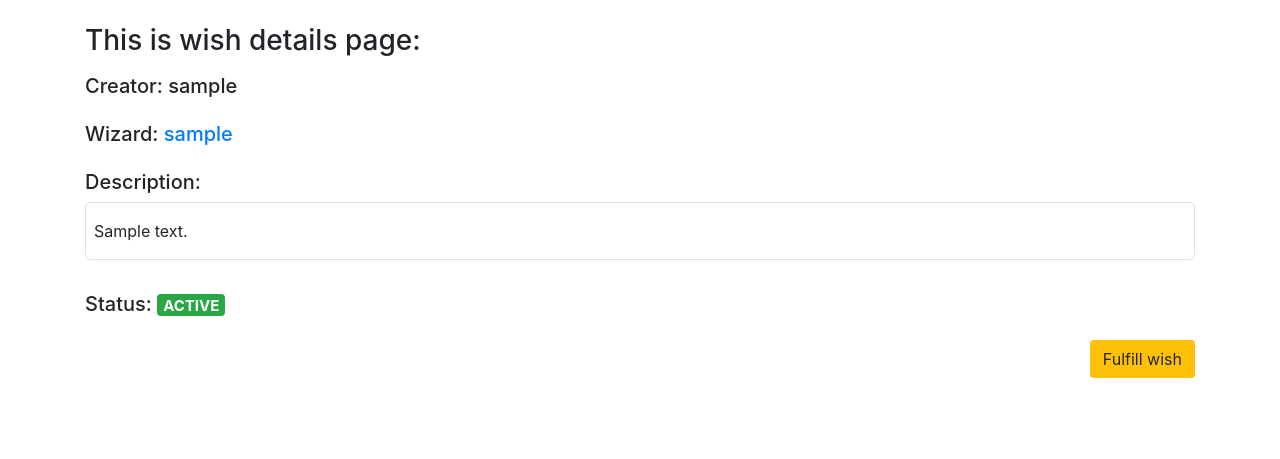
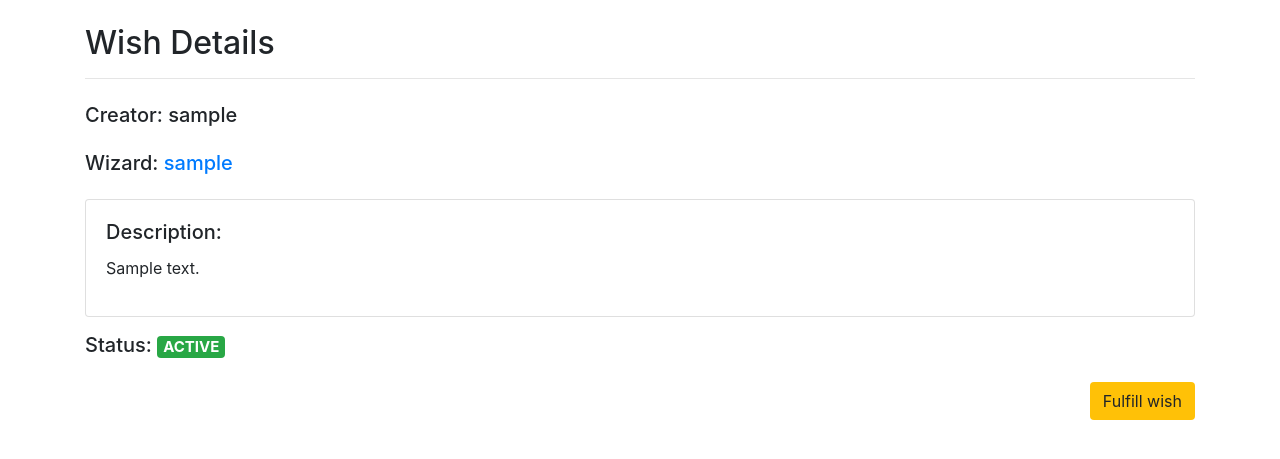
Before and after one commit to artslob/mose, a Django app: page /wizuber/wishes/1/ in a window 1280 px wide. Shown: the part 56-515 px from the top of the page. Run offline with Django 3.2, Linux system fonts and the light colour scheme; a user stored in the database is signed in; tables that the repository leaves empty hold one stand-in row (values such as "Sample post"); some libraries are stand-ins or nearby versions.

Commit message:
wish description: use card element and support linebreaks

```diff
--- a/templates/wizuber/wish_detail.html
+++ b/templates/wizuber/wish_detail.html
@@ -5,7 +5,9 @@
 {% endblock %}
 
 {% block content %}
-    <h3>This is wish details page:</h3>
+    <h2>Wish Details</h2>
+
+    <hr>
 
     <div class="row py-2">
         <div class="col">
@@ -27,8 +29,12 @@
 
     <div class="row py-2">
         <div class="col">
-            <h5>Description:</h5>
-            <p class="border rounded-lg py-3 px-2">{{ wish.description }}</p>
+            <div class="card">
+                <div class="card-body">
+                    <h5 class="card-title">Description:</h5>
+                    {{ wish.description|linebreaks }}
+                </div>
+            </div>
         </div>
     </div>
 
```
